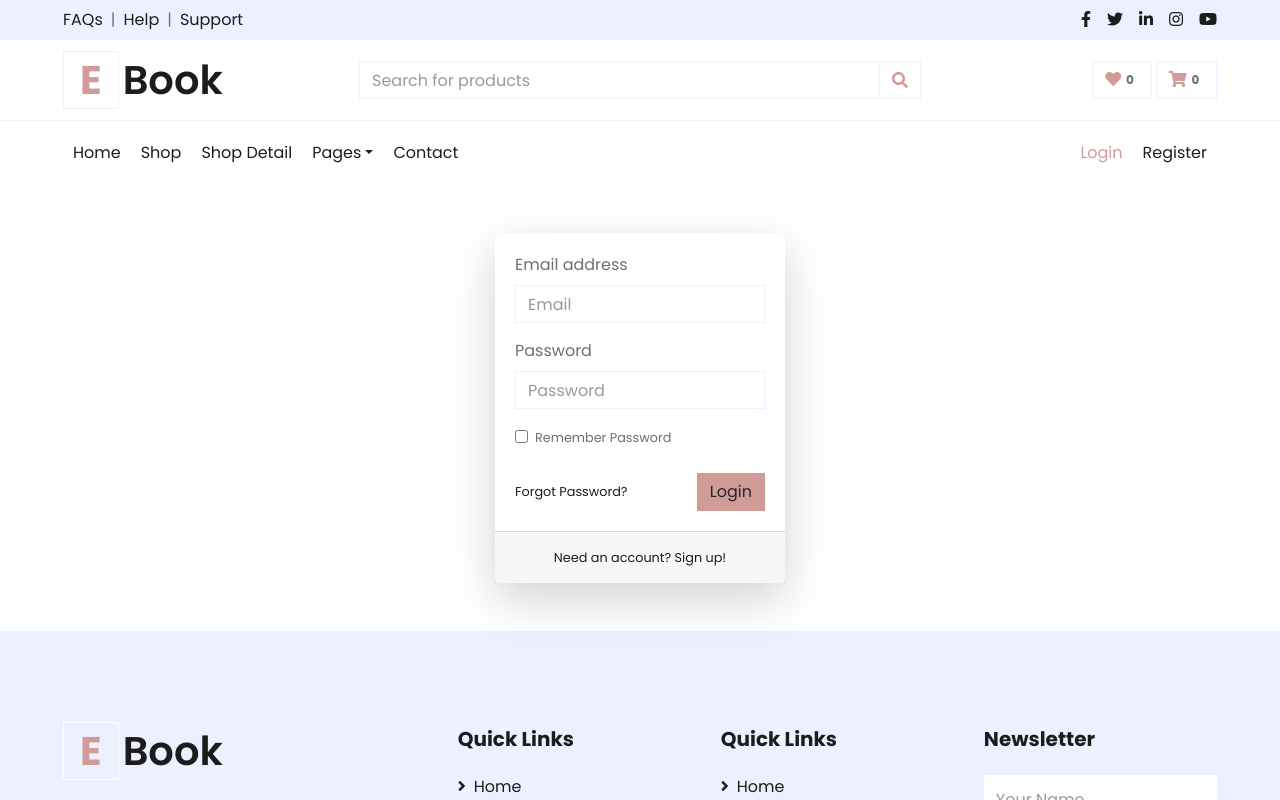
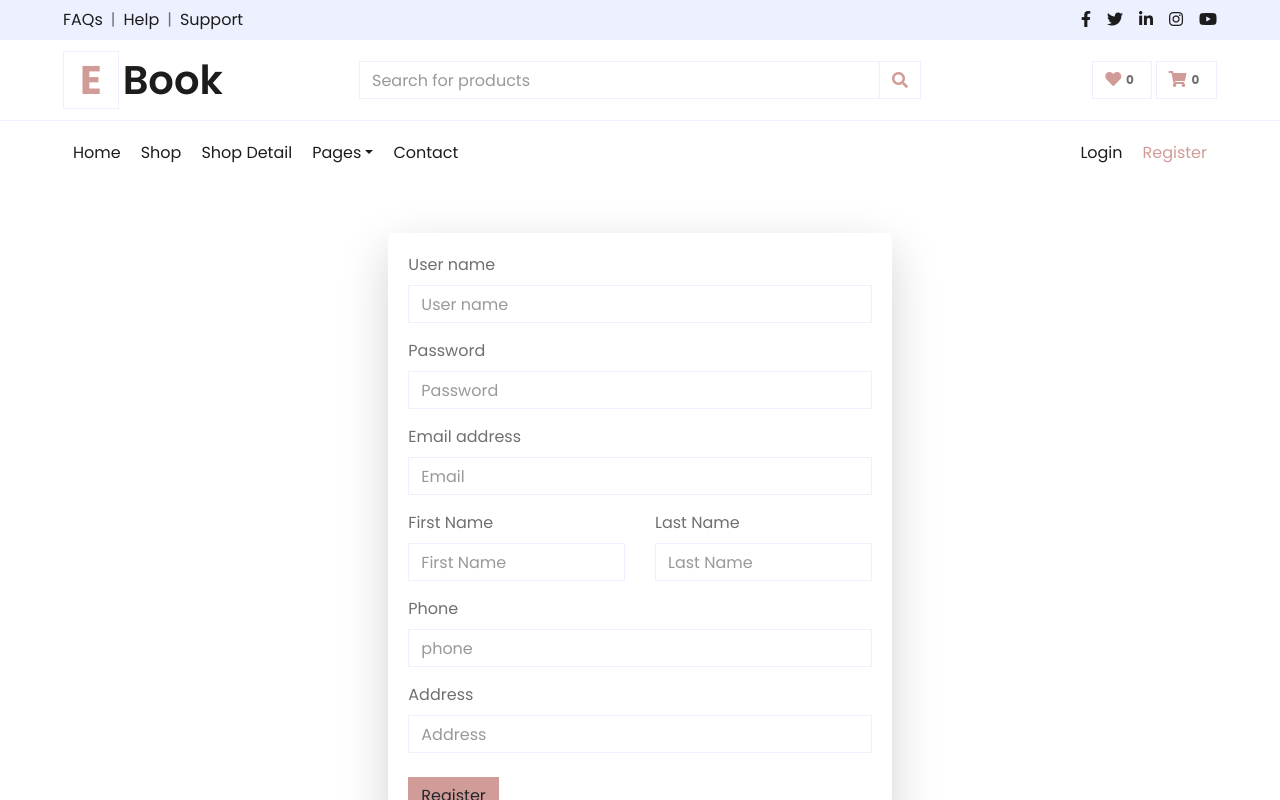
Before and after one commit to dongtrung55/angular, an Angular app in the folder week2/learnAngular/: page /register in a window 1280 px wide. Before the commit this address led to /login. Shown: the top 800 px of the page. Built offline with nearby package versions, Linux system fonts and the light colour scheme.

Commit message:
add Week2

```diff
--- a/week2/learnAngular/src/app/app.module.ts
+++ b/week2/learnAngular/src/app/app.module.ts
@@ -8,11 +8,11 @@ import { AppComponent } from './app.component';
 import { HomeComponent } from './pages/home/home.component';
 import { HeaderComponent } from './components/header/header.component';
 import { FooterComponent } from './components/footer/footer.component';
-import { LoginComponent } from './auth/login/login.component';
 import { PageNotFoundComponent } from './pages/page-not-found/page-not-found.component';
 import { AdminComponent } from './admin/admin.component';
 import { CartComponent } from './cart/cart/cart.component';
 import { CheckoutComponent } from './cart/checkout/checkout.component';
+import { AuthModule } from './auth/auth.module';
 
 @NgModule({
   declarations: [
@@ -20,7 +20,6 @@ import { CheckoutComponent } from './cart/checkout/checkout.component';
     HomeComponent,
     HeaderComponent,
     FooterComponent,
-    LoginComponent,
     PageNotFoundComponent,
     AdminComponent,
     CartComponent,
@@ -30,7 +29,8 @@ import { CheckoutComponent } from './cart/checkout/checkout.component';
     BrowserModule,
     AppRoutingModule,
     HttpClientModule,
-    FormsModule
+    FormsModule,
+    AuthModule
   ],
   providers: [],
   bootstrap: [AppComponent]
--- a/week2/learnAngular/src/app/auth/auth.guard.ts
+++ b/week2/learnAngular/src/app/auth/auth.guard.ts
@@ -40,11 +40,14 @@ export class AuthGuard implements CanActivate {
               this.router.navigate(['/home']); // Redirect to home
               return false;
             }
-
           }
           // Redirect to home if the user is not an admin
           this.router.navigate(['/home']);
           return false;
+        }
+         // Allow access to 'forgot-password' and 'register' for non-logged-in users
+         if (state.url.includes('forgot-password') || state.url.includes('register')) {
+          return true;
         }
         // Redirect to login if the user is not logged in
         this.router.navigate(['/login']);
--- a/week2/learnAngular/src/app/auth/register/register.component.html
+++ b/week2/learnAngular/src/app/auth/register/register.component.html
@@ -1 +1,53 @@
-<p>register works!</p>
+<div class="container-fluid py-5">
+    <div class="row justify-content-center">
+        <div class="col-lg-5">
+            <div class="card shadow-lg border-0 rounded-lg">
+                <div class="card-body">
+                    <form (ngSubmit)="onRegister()">
+                        <div *ngIf="errorMessage" class="error-message bg-danger text-light p-2 mb-3 small">{{ errorMessage }}</div>
+                        <div class="form-floating mb-3">
+                            <label for="userName">User name</label>
+                            <input class="form-control" id="userName" name="userName" type="text" placeholder="User name" [(ngModel)]="userName"  (keyup)="validateUserName()" required/>
+                            <div *ngIf="errorMessageUserName" class="small text-danger mt-1 font-italic">{{ errorMessageUserName }}</div>
+                        </div>
+                        <div class="form-floating mb-3">
+                            <label for="password">Password</label>
+                            <input class="form-control" id="password" type="password" name="password" placeholder="Password" [(ngModel)]="password"  (keyup)="validatePassword()" required/>
+                            <div *ngIf="errorMessagePassword" class="small text-danger mt-1 font-italic">{{ errorMessagePassword }}</div>
+                        </div>
+                        <div class="form-floating mb-3">
+                            <label for="email">Email address</label>
+                            <input class="form-control" id="email" name="email" type="email" placeholder="Email" [(ngModel)]="email" (keyup)="validateEmail()" required/>
+                            <div *ngIf="errorMessageEmail" class="small text-danger mt-1 font-italic">{{ errorMessageEmail }}</div>
+                        </div>
+                        <div class="row">
+                            <div class="form-floating mb-3 col-lg-6">
+                                <label for="firstName">First Name</label>
+                                <input class="form-control" id="firstName" type="text" name="firstName" placeholder="First Name" [(ngModel)]="firstName"  (keyup)="validateFirstName()" required/>
+                                <div *ngIf="errorMessageFirstName" class="small text-danger mt-1 font-italic">{{ errorMessageFirstName }}</div>
+                            </div>
+                            <div class="form-floating mb-3 col-lg-6">
+                                <label for="lastName">Last Name</label>
+                                <input class="form-control" id="lastName" type="text" name="lastName" placeholder="Last Name" [(ngModel)]="lastName"  (keyup)="validateLastName()" required/>
+                                <div *ngIf="errorMessageLastName" class="small text-danger mt-1 font-italic">{{ errorMessageLastName }}</div>
+                            </div>
+                        </div>
+                        <div class="form-floating mb-3">
+                            <label for="phone">Phone</label>
+                            <input class="form-control" id="phone" name="phone" type="text" placeholder="phone" [(ngModel)]="phone"  (keyup)="validatePhone()" required/>
+                            <div *ngIf="errorMessagePhone" class="small text-danger mt-1 font-italic">{{ errorMessagePhone }}</div>
+                        </div>
+                        <div class="form-floating mb-3">
+                            <label for="address">Address</label>
+                            <input class="form-control" id="address" name="address" type="text" placeholder="Address" [(ngModel)]="address"  (keyup)="validateAddress()" required/>
+                            <div *ngIf="errorMessageAddress" class="small text-danger mt-1 font-italic">{{ errorMessageAddress }}</div>
+                        </div>
+                        <div class="d-flex align-items-center justify-content-between mt-4 mb-0">
+                            <button class="btn btn-primary border-" type="submit">Register</button>
+                        </div>
+                    </form>
+                </div>
+            </div>
+        </div>
+    </div>
+</div>
--- a/week2/learnAngular/src/app/auth/register/register.component.ts
+++ b/week2/learnAngular/src/app/auth/register/register.component.ts
@@ -1,10 +1,181 @@
-import { Component } from '@angular/core';
+import { Component, OnInit } from '@angular/core';
+import { AuthService } from '../auth.service';
+import { HttpClient } from '@angular/common/http';
+import { map, catchError } from 'rxjs/operators';
+import { throwError } from 'rxjs';
 
 @Component({
   selector: 'app-register',
   templateUrl: './register.component.html',
-  styleUrls: ['./register.component.scss']
+  styleUrls: ['./register.component.scss'],
 })
-export class RegisterComponent {
+export class RegisterComponent implements OnInit {
+  userName: string = '';
+  email: string = '';
+  password: string = '';
+  firstName: string = '';
+  lastName: string = '';
+  phone: string = '';
+  address: string = '';
+  errorMessage: string = '';
+  errorMessageEmail: string = '';
+  errorMessagePassword: string = '';
+  errorMessageUserName: string = '';
+  errorMessageFirstName: string = '';
+  errorMessageLastName: string = '';
+  errorMessagePhone: string = '';
+  errorMessageAddress: string = '';
 
+  constructor(private authService: AuthService, private http: HttpClient) {}
+
+  ngOnInit(): void {}
+
+  private isEmailValid(email: string): boolean {
+    const emailRegex = /^[^\s@]+@[^\s@]+\.[^\s@]+$/;
+    return emailRegex.test(email);
+  }
+
+  public validateEmail(): void {
+    if (!this.email) {
+      this.errorMessageEmail = 'Please enter user name.';
+    } else if (!this.isEmailValid(this.email)) {
+      this.errorMessageEmail = 'Please enter a valid email address.';
+    } else {
+      this.checkFieldExists('email', this.email).subscribe(
+        (existingEmail) => {
+          if (existingEmail) {
+            this.errorMessageEmail = 'Email is already taken.';
+          } else {
+            this.errorMessageEmail = '';
+          }
+        },
+        (error) => {
+          console.error('Error checking email existence:', error);
+        }
+      );
+    }
+  }
+
+  public validateUserName(): void {
+    if (!this.userName) {
+      this.errorMessageUserName = 'Please enter user name.';
+    } else if (this.userName.length > 20) {
+      this.errorMessageUserName = 'User name must not exceed 20 characters.';
+    } else {
+      this.checkFieldExists('username', this.userName).subscribe(
+        (existingUser) => {
+          if (existingUser) {
+            this.errorMessageUserName = 'Username is already taken.';
+          } else {
+            this.errorMessageUserName = '';
+          }
+        },
+        (error) => {
+          console.error('Error checking username existence:', error);
+        }
+      );
+    }
+  }
+
+  public validatePassword(): void {
+    const passwordRegex =
+      /^(?=.*[a-zA-Z])(?=.*\d)(?=.*[@$!%*?&])[A-Za-z\d@$!%*?&]{8,}$/;
+
+    if (!this.password) {
+      this.errorMessagePassword = 'Please enter password.';
+    } else if (this.password.length < 8) {
+      this.errorMessagePassword = 'Password must be at least 8 characters.';
+    } else if (!passwordRegex.test(this.password)) {
+      this.errorMessagePassword =
+        'Password must include at least one letter, one number, and one special character.';
+    } else {
+      this.errorMessagePassword = '';
+    }
+  }
+
+  public validateFirstName(): void {
+    if (!this.firstName) {
+      this.errorMessageFirstName = 'Please enter first name.';
+    } else if (this.firstName.length > 25) {
+      this.errorMessageFirstName = 'First name must not exceed 25 characters.';
+    } else {
+      this.errorMessageFirstName = '';
+    }
+  }
+
+  public validateLastName(): void {
+    if (!this.lastName) {
+      this.errorMessageLastName = 'Please enter last name.';
+    } else if (this.lastName.length > 25) {
+      this.errorMessageLastName = 'Last name must not exceed 25 characters.';
+    } else {
+      this.errorMessageLastName = '';
+    }
+  }
+
+  public validatePhone(): void {
+    const phoneRegex = /^\d{10}$/; // Assuming a 10-digit phone number format
+
+    if (!this.phone) {
+      this.errorMessagePhone = 'Please enter phone number.';
+    } else if (!phoneRegex.test(this.phone)) {
+      this.errorMessagePhone = 'Please enter a valid 10-digit phone number.';
+    } else {
+      this.errorMessagePhone = '';
+    }
+  }
+
+  public validateAddress(): void {
+    if (!this.address) {
+      this.errorMessageAddress = 'Please enter address.';
+    } else if (this.address.length > 100) {
+      this.errorMessageLastName = 'Address must not exceed 100 characters.';
+    } else {
+      this.errorMessageAddress = '';
+    }
+  }
+
+  public onRegister(): void {
+    this.validateUserName();
+    this.validateEmail();
+    this.validatePassword();
+    this.validateFirstName();
+    this.validateLastName();
+    this.validatePhone();
+    this.validateAddress();
+
+    if (this.hasValidationErrors()) {
+      return;
+    }
+
+
+  }
+
+  private hasValidationErrors(): boolean {
+    if (
+      this.errorMessageUserName === '' ||
+      this.errorMessageEmail === '' ||
+      this.errorMessagePassword === '' ||
+      this.errorMessageFirstName === '' ||
+      this.errorMessageLastName === '' ||
+      this.errorMessagePhone === '' ||
+      this.errorMessageAddress === ''
+    ) {
+      return false;
+    } else {
+      return true;
+    }
+  }
+
+  private checkFieldExists(fieldName: string, fieldValue: string) {
+    const url = './assets/users.json';
+
+    return this.http.get<any[]>(url).pipe(
+      catchError((error) => {
+        console.error('Error reading users.json:', error);
+        return throwError(error);
+      }),
+      map((users) => users.some((user) => user[fieldName] === fieldValue))
+    );
+  }
 }
--- a/week2/learnAngular/src/assets/users.json
+++ b/week2/learnAngular/src/assets/users.json
@@ -1,6 +1,7 @@
 [
     {
         "user_id": "1",
+        "username": "admin",
         "email": "admin@gmail.com",
         "password": "Onnet@123",
         "first_name": "Dong",
@@ -16,6 +17,7 @@
       },
       {
         "user_id": "2",
+        "username": "test2",
         "email": "test2@test.com",
         "password": "Admin$123",
         "first_name": "Hello2",
@@ -31,6 +33,7 @@
       },
       {
         "user_id": "3",
+        "username": "test3",
         "email": "test3@test.com",
         "password": "Admin$123",
         "first_name": "Hello3",
@@ -46,6 +49,7 @@
       },
       {
         "user_id": "4",
+        "username": "test4",
         "email": "test4@test.com",
         "password": "Admin$123",
         "first_name": "Hello4",
@@ -61,6 +65,7 @@
       },
       {
         "user_id": "5",
+        "username": "test5",
         "email": "test5@test.com",
         "password": "Admin$123",
         "first_name": "Hello5",
@@ -76,6 +81,7 @@
       },
       {
         "user_id": "6",
+        "username": "test6",
         "email": "test6@test.com",
         "password": "Admin$123",
         "first_name": "Hello6",
@@ -91,6 +97,7 @@
       },
       {
         "user_id": "7",
+        "username": "test7",
         "email": "test7@test.com",
         "password": "Admin$123",
         "first_name": "Hello7",
@@ -106,6 +113,7 @@
       },
       {
         "user_id": "8",
+        "username": "test8",
         "email": "test8@test.com",
         "password": "Admin$123",
         "first_name": "Hello8",
```
Also changed, not shown: week2/learnAngular/src/app/auth/auth.module.ts (+7 -1 lines).
